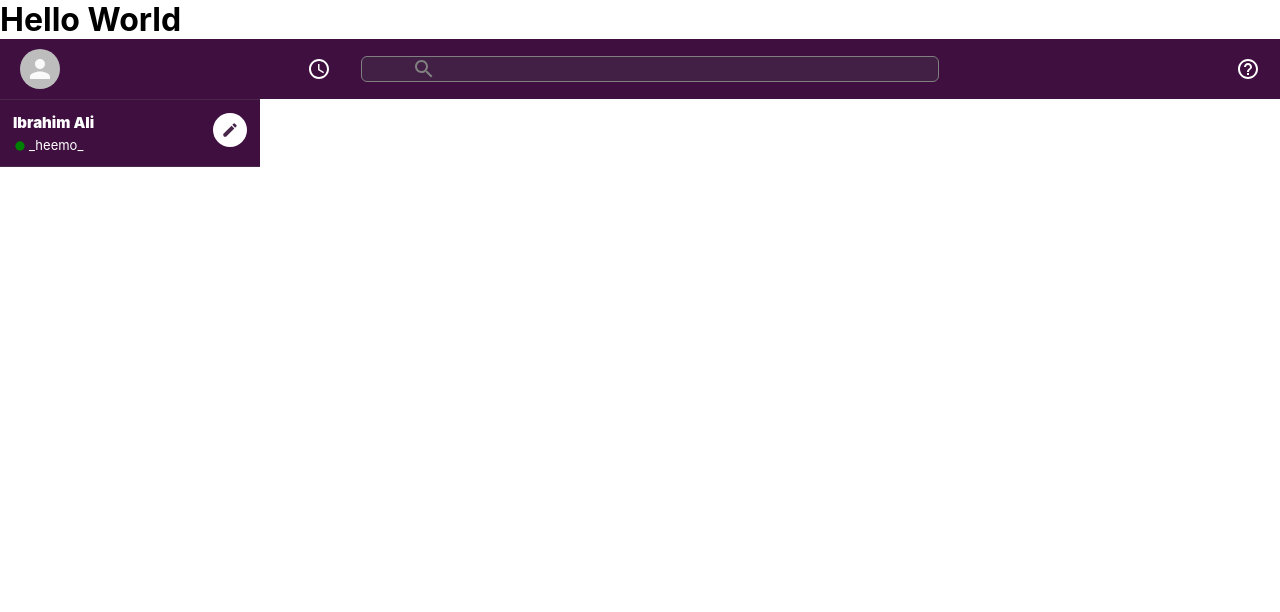
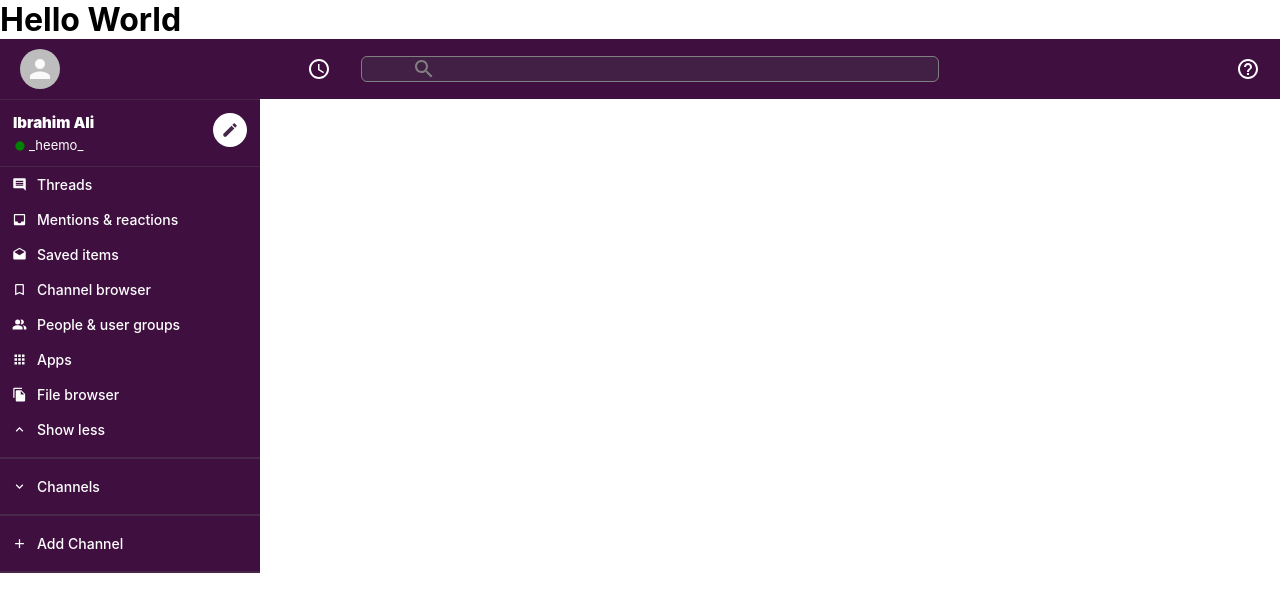
Before and after one commit to ibouelezz/slack-clone, a React (Create React App) app: page / in a window 1280 px wide. Shown: the top 612 px of the page. Built offline with nearby package versions, Linux system fonts and the light colour scheme.

Commit message:
add sidebarOption component and style it

```diff
--- a/src/Sidebar.css
+++ b/src/Sidebar.css
@@ -43,3 +43,9 @@
   margin-right: 2px;
   color: green;
 }
+
+.sidebar > hr {
+  margin-top: 10px;
+  margin-bottom: 10px;
+  border: 1px solid #49274b;
+}
--- a/src/Sidebar.js
+++ b/src/Sidebar.js
@@ -3,6 +3,16 @@ import React from "react";
 import SidebarOption from "./SidebarOption";
 import FiberManualRecordIcon from "@material-ui/icons/FiberManualRecord";
 import CreateIcon from "@material-ui/icons/Create";
+import InsertCommentIcon from "@material-ui/icons/InsertComment";
+import InboxIcon from "@material-ui/icons/Inbox";
+import DraftsIcon from "@material-ui/icons/Drafts";
+import BookmarkBorderIcon from "@material-ui/icons/BookmarkBorder";
+import PeopleAltIcon from "@material-ui/icons/PeopleAlt";
+import AppsIcon from "@material-ui/icons/Apps";
+import FileCopyIcon from "@material-ui/icons/FileCopy";
+import ExpandLessIcon from "@material-ui/icons/ExpandLess";
+import ExpandMoreIcon from "@material-ui/icons/ExpandMore";
+import AddIcon from "@material-ui/icons/Add";
 
 function Sidebar() {
   return (
@@ -16,8 +26,20 @@ function Sidebar() {
           </h3>
         </div>
         <CreateIcon />
-        <SidebarOption />
       </div>
+      <SidebarOption Icon={InsertCommentIcon} title="Threads" />
+      <SidebarOption Icon={InboxIcon} title="Mentions & reactions" />
+      <SidebarOption Icon={DraftsIcon} title="Saved items" />
+      <SidebarOption Icon={BookmarkBorderIcon} title="Channel browser" />
+      <SidebarOption Icon={PeopleAltIcon} title="People & user groups" />
+      <SidebarOption Icon={AppsIcon} title="Apps" />
+      <SidebarOption Icon={FileCopyIcon} title="File browser" />
+      <SidebarOption Icon={ExpandLessIcon} title="Show less" />
+      <hr />
+      <SidebarOption Icon={ExpandMoreIcon} title="Channels" />
+      <hr />
+      <SidebarOption Icon={AddIcon} title="Add Channel" />
+      <hr />
     </div>
   );
 }
--- a/src/SidebarOption.css
+++ b/src/SidebarOption.css
@@ -0,0 +1,29 @@
+.sidebarOption {
+  display: flex;
+  align-items: center;
+  font-size: 12px;
+  padding-left: 2px;
+  cursor: pointer;
+}
+
+.sidebarOption:hover {
+  opacity: 0.9;
+  background-color: #340e36;
+}
+
+.sidebarOption__icon {
+  padding: 10px;
+  font-size: 15px !important;
+}
+
+.sidebarOption__channel {
+  padding: 10px 0;
+}
+
+.sidebarOption__hash {
+  padding: 10px;
+}
+
+.sidebarOption > h3 {
+  font-weight: 500;
+}
--- a/src/SidebarOption.js
+++ b/src/SidebarOption.js
@@ -1,8 +1,19 @@
 import "./SidebarOption.css";
 import React from "react";
 
-function SidebarOption() {
-  return <div></div>;
+function SidebarOption({ Icon, title }) {
+  return (
+    <div className="sidebarOption">
+      {Icon && <Icon className="sidebarOption__icon" />}
+      {Icon ? (
+        <h3>{title}</h3>
+      ) : (
+        <h3 className="sidebarOption__channel">
+          <span className="sidebarOption__hash">#</span> {title}
+        </h3>
+      )}
+    </div>
+  );
 }
 
 export default SidebarOption;
```
Also changed, not shown: 1 other file (tests, documents, lock files or other folders).
